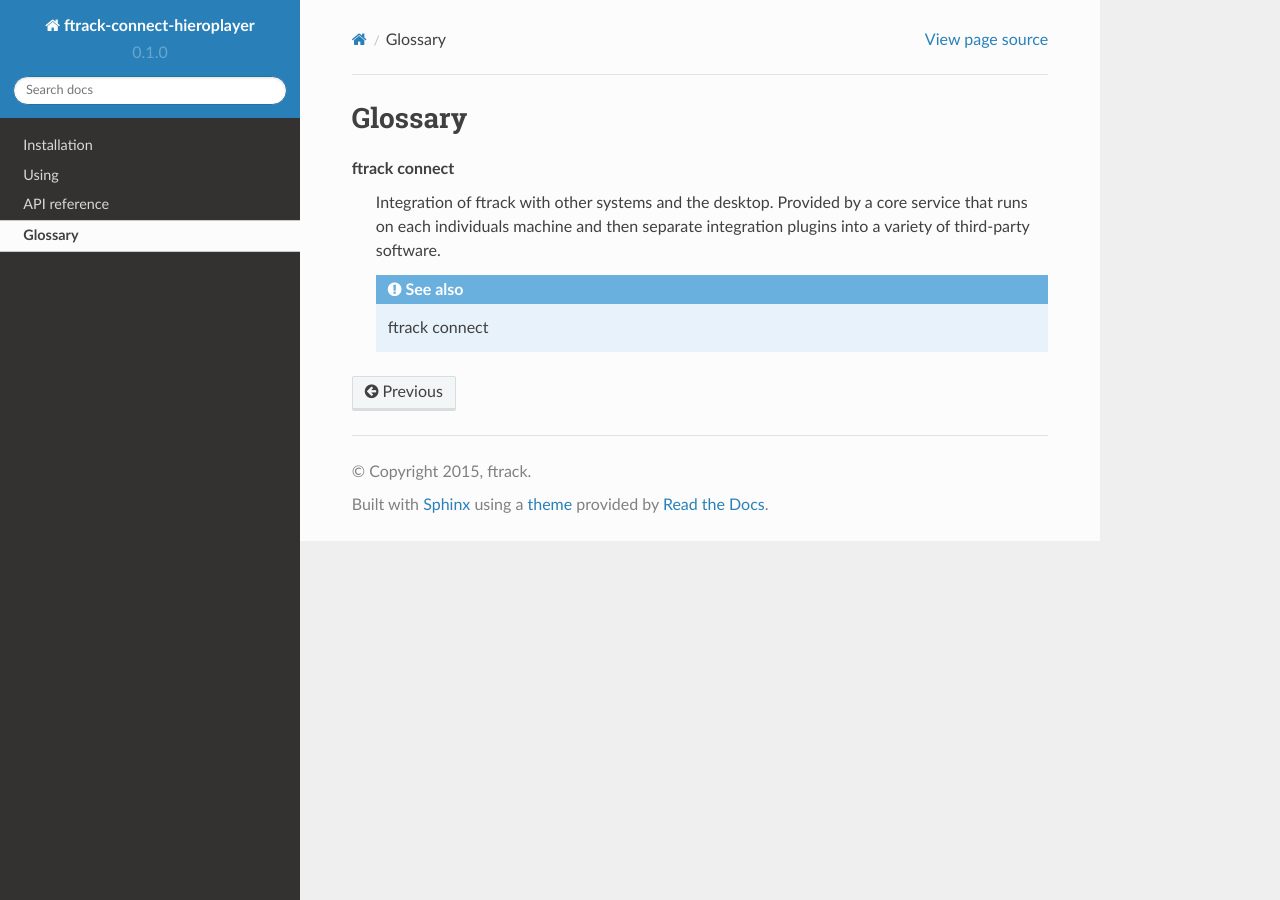
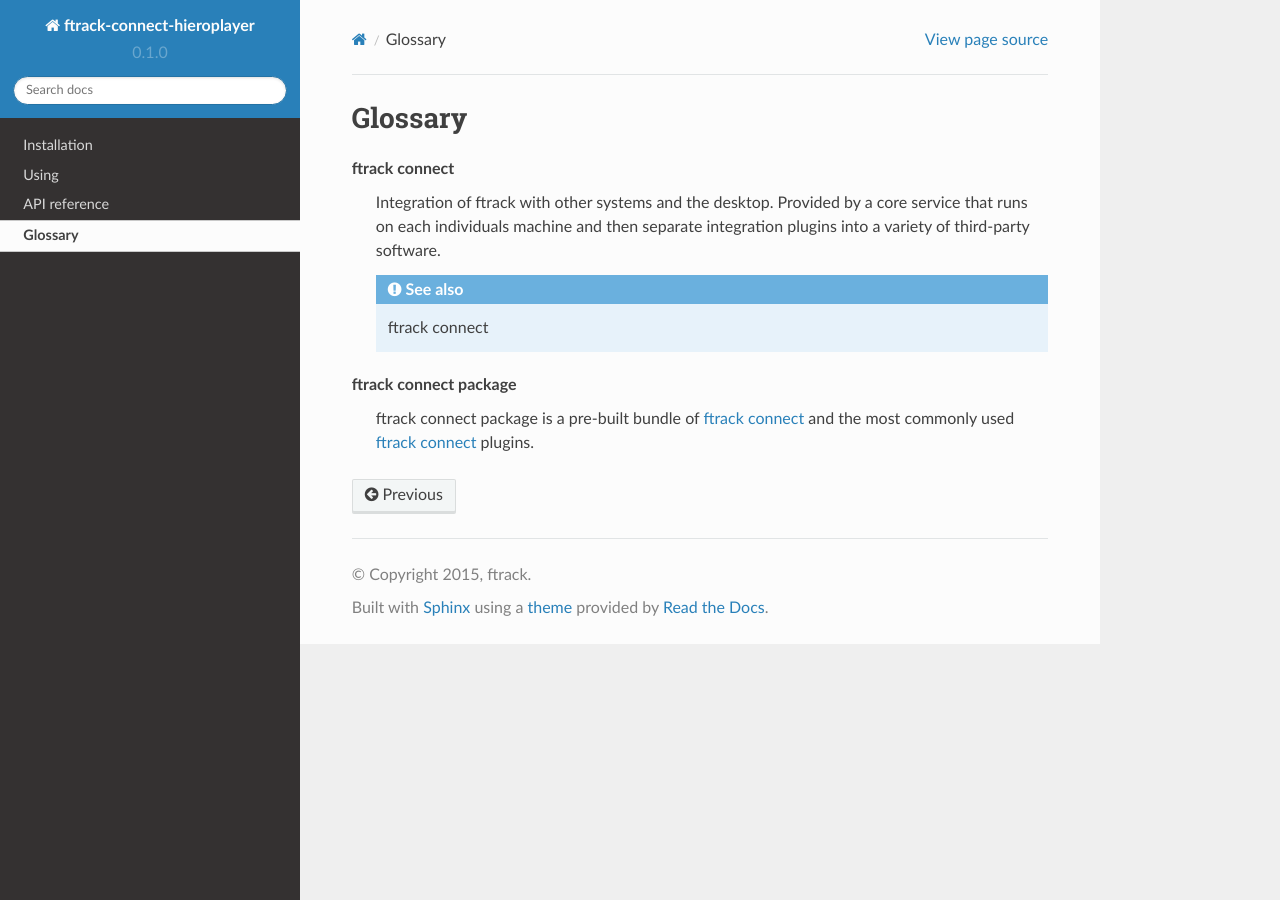
Before and after one commit to ftrackhq/ftrack-connect-hieroplayer, a Sphinx documentation site: the page built from doc/glossary.rst, in a window 1280 px wide. Built offline with Sphinx 7.4.7 and the Read the Docs theme 2.0.0, drawn with Linux system fonts in a browser that asks for light colours.

Commit message:
Updated docs and glossary with ftrack-connect-package.

```diff
--- a/doc/glossary.rst
+++ b/doc/glossary.rst
@@ -15,3 +15,7 @@
         .. seealso::
 
             :ref:`ftrack connect <ftrack-connect:about>`
+
+    ftrack connect package
+        ftrack connect package is a pre-built bundle of :term:`ftrack connect`
+        and the most commonly used :term:`ftrack connect` plugins.
--- a/doc/installing.rst
+++ b/doc/installing.rst
@@ -10,8 +10,8 @@
 Using ftrack connect
 --------------------
 
-The ftrack connect hieroplayer review plugin is included in the build version
-of :term:`ftrack connect` to use it `download and run ftrack connect. <https://www.ftrack.com/downloads>`_
+The ftrack connect hieroplayer review plugin is included in the built version
+of :term:`ftrack connect package` to use it `download and run ftrack connect. <https://www.ftrack.com/downloads>`_
 
 Running from source
 -------------------
```
